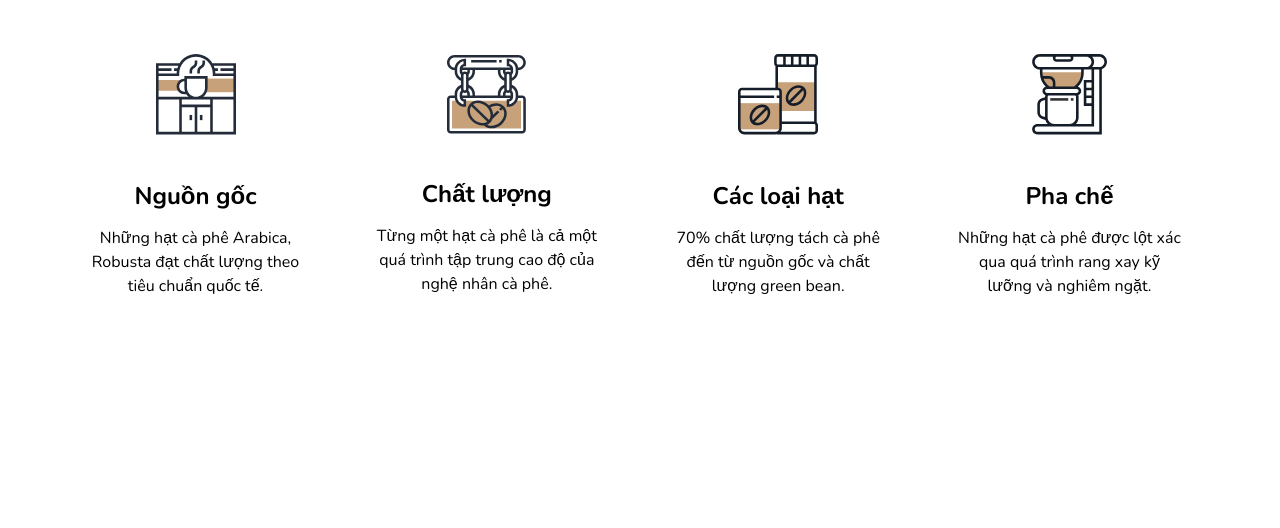
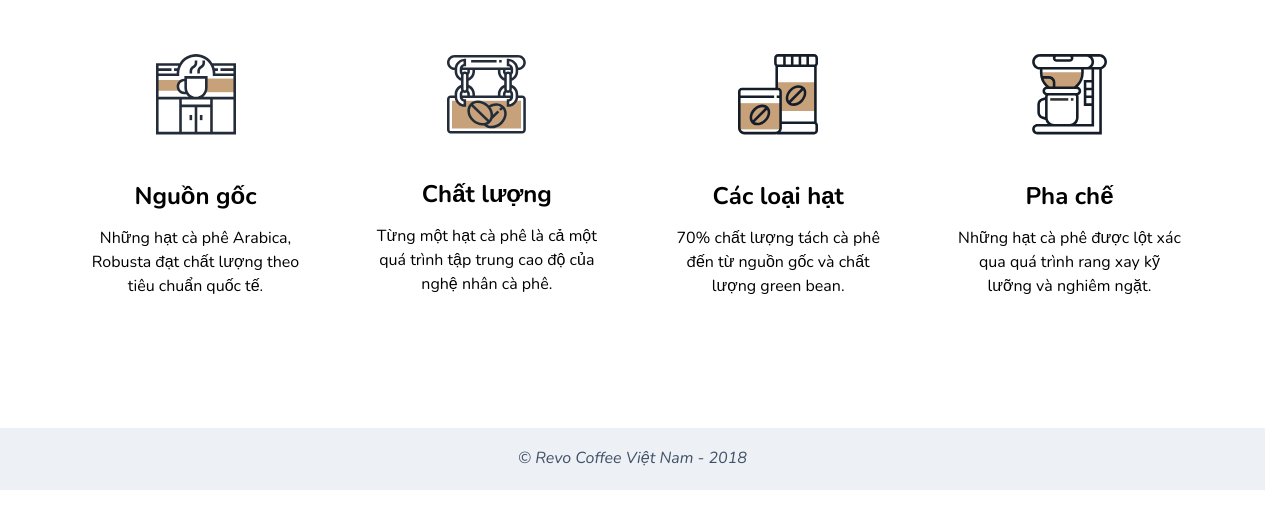
Before and after one commit to szubyrka/revo-coffee-landing, a plain HTML site: page index.html in a window 1280 px wide. Shown: the part 192-720 px from the top of the page. Drawn offline with nearby package versions, Linux system fonts and the light colour scheme.

Commit message:
feat: add footer section

```diff
--- a/assets/styles/main.css
+++ b/assets/styles/main.css
@@ -77,3 +77,17 @@
   font-weight: 300;
   font-size: 16px;
 }
+
+.footer {
+  text-align: center;
+  padding-block: 18px 20px;
+  background-color: var(--light-gray);
+}
+
+.footer__copyright {
+  font-size: 16px;
+  font-weight: 300;
+  font-style: italic;
+  font-family: var(--font-family);
+  color: var(--primary-color);
+}
--- a/index.html
+++ b/index.html
@@ -59,5 +59,8 @@
         </div>
       </div>
     </section>
+    <footer class="footer">
+      <div class="footer__copyright">© Revo Coffee Việt Nam - 2018</div>
+    </footer>
   </body>
 </html>
```
